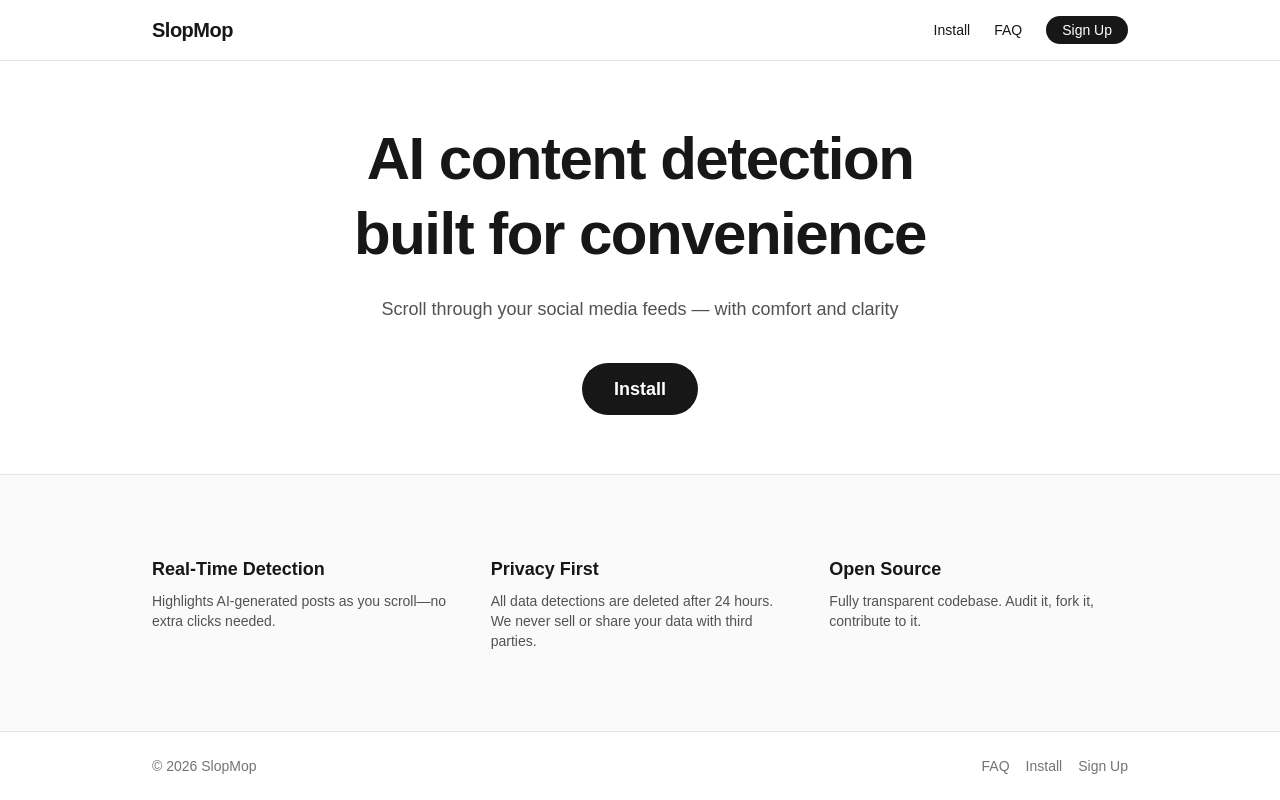
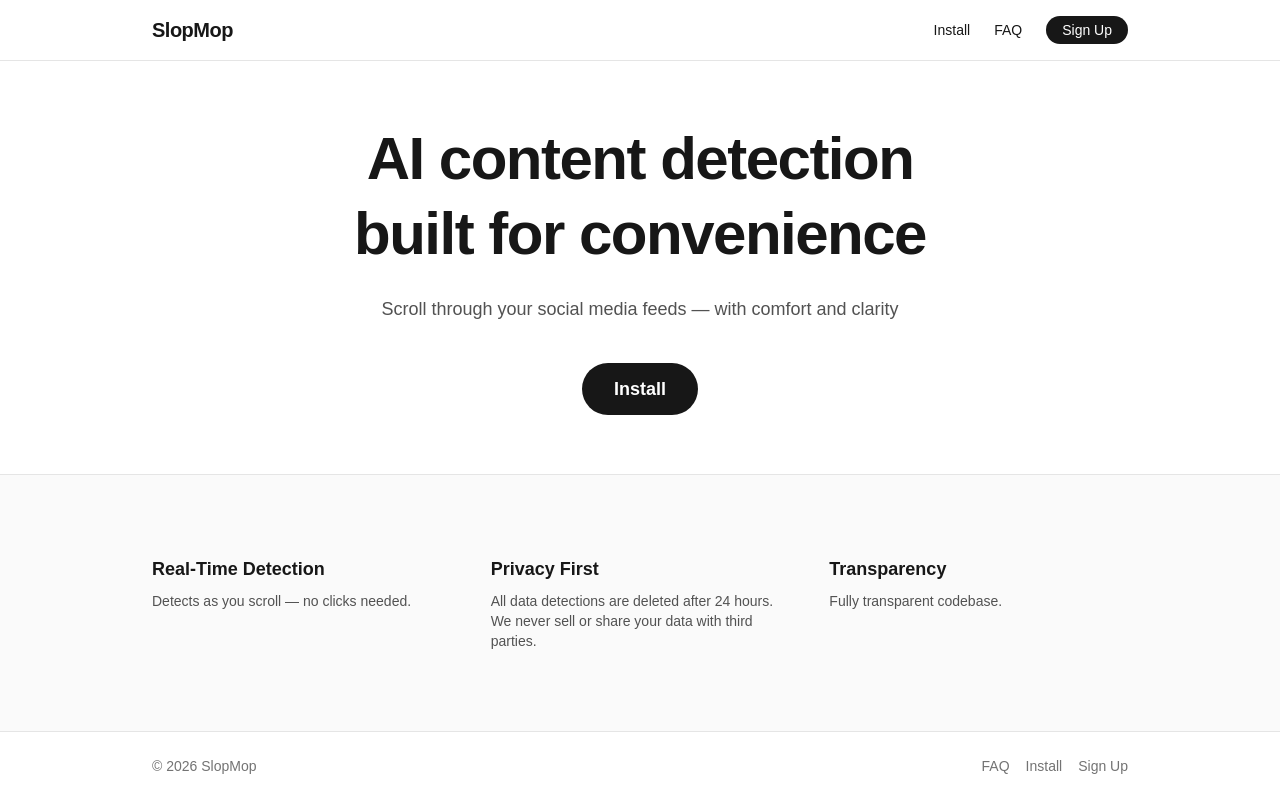
Before and after one commit to sdewhitt/SlopMop, a Next.js app in the folder website/slopmop/: page / in a window 1280 px wide. Built offline with nearby package versions, Linux system fonts and the light colour scheme.

Commit message:
clean up homepage code so sections have their own components

```diff
--- /dev/null
+++ b/website/slopmop/app/components/features-section.tsx
@@ -0,0 +1,26 @@
+export default function FeaturesSection() {
+  return (
+    <section className="border-t border-neutral-200 bg-neutral-50 dark:border-neutral-800 dark:bg-neutral-950">
+      <div className="mx-auto grid max-w-5xl gap-10 px-6 py-20 sm:grid-cols-3">
+        <div>
+          <h3 className="text-lg font-semibold">Real-Time Detection</h3>
+          <p className="mt-2 text-sm text-neutral-600 dark:text-neutral-400">
+            Detects as you scroll — no clicks needed.
+          </p>
+        </div>
+        <div>
+          <h3 className="text-lg font-semibold">Privacy First</h3>
+          <p className="mt-2 text-sm text-neutral-600 dark:text-neutral-400">
+            All data detections are deleted after 24 hours. We never sell or share your data with third parties.
+          </p>
+        </div>
+        <div>
+          <h3 className="text-lg font-semibold">Transparency</h3>
+          <p className="mt-2 text-sm text-neutral-600 dark:text-neutral-400">
+            Fully transparent codebase.
+          </p>
+        </div>
+      </div>
+    </section>
+  );
+}
--- /dev/null
+++ b/website/slopmop/app/components/hero.tsx
@@ -0,0 +1,24 @@
+import Link from "next/link";
+
+export default function Hero() {
+  return (
+    <main className="flex flex-1 flex-col items-center justify-center px-6 text-center">
+      <h1 className="max-w-2xl text-5xl font-semibold leading-tight tracking-tight sm:text-6xl">
+        AI content detection <span className="font-extrabold">built for convenience</span>
+      </h1>
+      <p className="mt-6 max-w-xl text-lg text-neutral-600 dark:text-neutral-400">
+        Scroll through your social media feeds — with comfort and clarity
+      </p>
+
+      {/* ── CTAs ── */}
+      <div className="mt-10 flex flex-wrap items-center justify-center gap-4">
+        <Link
+          href="/install"
+          className="rounded-full bg-foreground px-8 py-3 text-lg font-semibold text-background transition hover:opacity-80"
+        >
+          Install
+        </Link>
+      </div>
+    </main>
+  );
+}
--- a/website/slopmop/app/page.tsx
+++ b/website/slopmop/app/page.tsx
@@ -1,56 +1,17 @@
 import Link from "next/link";
 import Navbar from "./components/navbar";
 import Footer from "./components/footer";
+import FeaturesSection from "./components/features-section";
+import Hero from "./components/hero";
 
 export default function Home() {
   return (
     <div className="flex min-h-screen flex-col bg-white text-foreground dark:bg-black">
       <Navbar />
 
-      {/* ── Hero ── */}
-      <main className="flex flex-1 flex-col items-center justify-center px-6 text-center">
-        <h1 className="max-w-2xl text-5xl font-semibold leading-tight tracking-tight sm:text-6xl">
-          AI content detection <span className="font-extrabold">built for convenience</span>
-        </h1>
-        <p className="mt-6 max-w-xl text-lg text-neutral-600 dark:text-neutral-400">
-          Scroll through your social media feeds — with comfort and clarity
-        </p>
+      <Hero />
 
-        {/* ── CTAs ── */}
-        <div className="mt-10 flex flex-wrap items-center justify-center gap-4">
-          <Link
-            href="/install"
-            className="rounded-full bg-foreground px-8 py-3 text-lg font-semibold text-background transition hover:opacity-80"
-          >
-            Install
-          </Link>
-        </div>
-      </main>
-
-      {/* ── Features ── */}
-      <section className="border-t border-neutral-200 bg-neutral-50 dark:border-neutral-800 dark:bg-neutral-950">
-        <div className="mx-auto grid max-w-5xl gap-10 px-6 py-20 sm:grid-cols-3">
-          <div>
-            <h3 className="text-lg font-semibold">Real‑Time Detection</h3>
-            <p className="mt-2 text-sm text-neutral-600 dark:text-neutral-400">
-              Highlights AI‑generated posts as you scroll—no extra clicks
-              needed.
-            </p>
-          </div>
-          <div>
-            <h3 className="text-lg font-semibold">Privacy First</h3>
-            <p className="mt-2 text-sm text-neutral-600 dark:text-neutral-400">
-              All data detections are deleted after 24 hours. We never sell or share your data with third parties.
-            </p>
-          </div>
-          <div>
-            <h3 className="text-lg font-semibold">Open Source</h3>
-            <p className="mt-2 text-sm text-neutral-600 dark:text-neutral-400">
-              Fully transparent codebase. Audit it, fork it, contribute to it.
-            </p>
-          </div>
-        </div>
-      </section>
+      <FeaturesSection />
 
       <Footer />
     </div>
```
